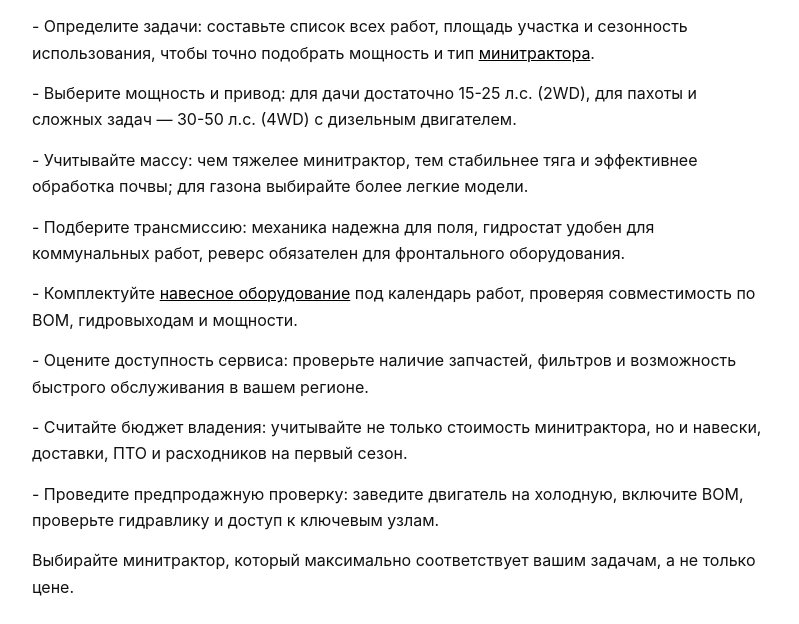
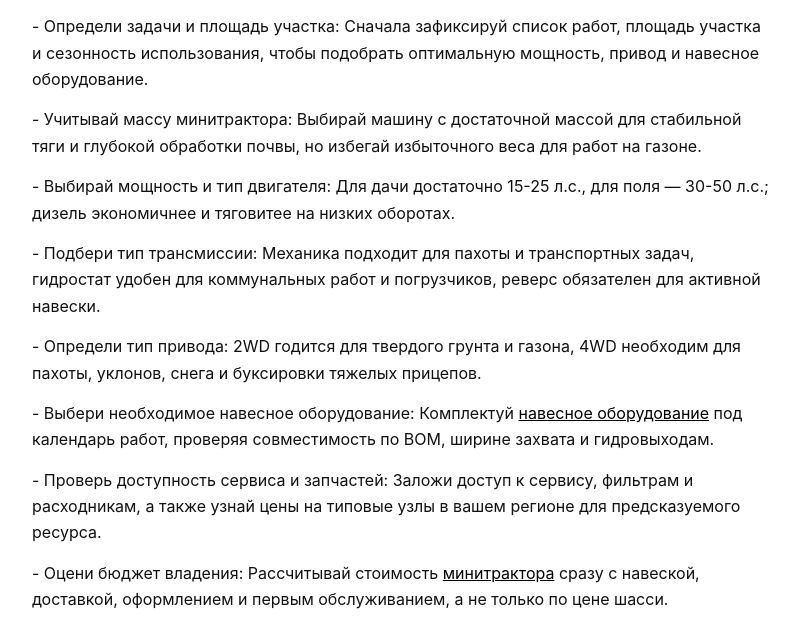
Before and after one commit to kinacitula/docs, a plain HTML site: page kak-vybrat-minitraktor-memo/index.html in a window 1280 px wide. Shown: the part 158-782 px from the top of the page, without its empty margins (238-1037 px from the left). Drawn offline with Linux system fonts and the light colour scheme.

Commit message:
[Distribution] kak-vybrat-minitraktor-memo — 2026-07-29T05:48:22.461Z

```diff
--- a/kak-vybrat-minitraktor-memo/index.html
+++ b/kak-vybrat-minitraktor-memo/index.html
@@ -15,7 +15,7 @@
 <meta property="og:type" content="article">
 <meta property="og:url" content="https://kinacitula.github.io/docs/kak-vybrat-minitraktor-memo/">
 <meta property="og:image" content="https://kinacitula.github.io/docs/kak-vybrat-minitraktor-memo/images/img-1.jpg">
-<script type="application/ld+json">{"@context":"https://schema.org","@type":"HowTo","name":"Памятка: Как выбрать минитрактор","headline":"Памятка: Как выбрать минитрактор","description":"Как выбрать минитрактор - сравнение и обзор. купить минитрактор, минитрактор для дачи, минитрактор с кабиной.","author":{"@type":"Person","name":"Александр","description":"консультант по подбору сельхозтехники с 10-летним опытом работы в АПК. Помог 500+ фермерским и частным хозяйствам выбрать минитрактор под конкретные задачи и бюджет. Разбирает не только характеристики, но и реальную стоимость владения — от расходников до сервисной сети региона"},"publisher":{"@type":"Organization","name":"Купить минитрактор","url":"https://kupit-minitraktor.ru"},"datePublished":"2026-07-26T18:00:00.517Z","url":"https://kinacitula.github.io/docs/kak-vybrat-minitraktor-memo/","image":"https://kinacitula.github.io/docs/kak-vybrat-minitraktor-memo/images/img-1.jpg"}</script>
+<script type="application/ld+json">{"@context":"https://schema.org","@type":"HowTo","name":"Памятка: Как выбрать минитрактор","headline":"Памятка: Как выбрать минитрактор","description":"Как выбрать минитрактор - сравнение и обзор. купить минитрактор, минитрактор для дачи, минитрактор с кабиной.","author":{"@type":"Person","name":"Александр","description":"консультант по подбору сельхозтехники с 10-летним опытом работы в АПК. Помог 500+ фермерским и частным хозяйствам выбрать минитрактор под конкретные задачи и бюджет. Разбирает не только характеристики, но и реальную стоимость владения — от расходников до сервисной сети региона"},"publisher":{"@type":"Organization","name":"Купить минитрактор","url":"https://kupit-minitraktor.ru"},"datePublished":"2026-07-29T05:48:22.461Z","url":"https://kinacitula.github.io/docs/kak-vybrat-minitraktor-memo/","image":"https://kinacitula.github.io/docs/kak-vybrat-minitraktor-memo/images/img-1.jpg"}</script>
 <style>
   :root{--brand:#000000;--ink:#111;--muted:#5b6470;--line:#e5e7eb;--surface:#f5f5f7;}
   *{box-sizing:border-box}
@@ -39,6 +39,12 @@
   .download-cta.prominent.size-extra_large{padding:20px 36px;font-size:18px;display:block;text-align:center;box-shadow:0 6px 18px rgba(0,0,0,.08)}
   .download-cta.size-large{padding:14px 28px}
   .chapter{margin:0 0 24px}
+  .table-wrap{overflow-x:auto;margin:16px 0 22px}
+  table{width:100%;border-collapse:collapse;font-size:14px;background:#fff;border:1px solid var(--line);border-radius:8px;overflow:hidden}
+  th,td{padding:10px 12px;border-bottom:1px solid var(--line);text-align:left;vertical-align:top}
+  th{background:var(--surface);font-weight:600;color:var(--ink)}
+  tbody tr:nth-child(even) td{background:#fafafa}
+  tbody tr:last-child td{border-bottom:none}
   .cta{display:block;text-align:center;background:var(--brand);color:#fff;padding:16px 24px;border-radius:10px;text-decoration:none;font-weight:600;font-size:16px;margin:24px 0 16px}
   .author-card{display:flex;gap:18px;align-items:flex-start;background:var(--surface);border-radius:12px;padding:24px;margin:40px 0}
   .author-photo{width:80px;height:80px;border-radius:50%;object-fit:cover;flex-shrink:0}
@@ -57,15 +63,15 @@
   <div class="brand"><b>Купить минитрактор</b></div>
   <h1>Памятка: Как выбрать минитрактор</h1>
 
-  <p>- Определите задачи: составьте список всех работ, площадь участка и сезонность использования, чтобы точно подобрать мощность и тип <a href="https://kupit-minitraktor.ru/?utm_source=ecosystem&amp;utm_medium=document&amp;utm_campaign=ecosystem_0d21b312-087f-4dfc-bf4c-c905636e8497&amp;utm_content=anchor_1" target="_blank" rel="noopener">минитрактора</a>.</p>
-<p>- Выберите мощность и привод: для дачи достаточно 15-25 л.с. (2WD), для пахоты и сложных задач — 30-50 л.с. (4WD) с дизельным двигателем.</p>
-<p>- Учитывайте массу: чем тяжелее минитрактор, тем стабильнее тяга и эффективнее обработка почвы; для газона выбирайте более легкие модели.</p>
-<p>- Подберите трансмиссию: механика надежна для поля, гидростат удобен для коммунальных работ, реверс обязателен для фронтального оборудования.</p>
-<p>- Комплектуйте <a href="https://kupit-minitraktor.ru/navesnoe-oborudovanie/?utm_source=ecosystem&amp;utm_medium=document&amp;utm_campaign=ecosystem_0d21b312-087f-4dfc-bf4c-c905636e8497&amp;utm_content=anchor_2" target="_blank" rel="noopener">навесное оборудование</a> под календарь работ, проверяя совместимость по ВОМ, гидровыходам и мощности.</p>
-<p>- Оцените доступность сервиса: проверьте наличие запчастей, фильтров и возможность быстрого обслуживания в вашем регионе.</p>
-<p>- Считайте бюджет владения: учитывайте не только стоимость минитрактора, но и навески, доставки, ПТО и расходников на первый сезон.</p>
-<p>- Проведите предпродажную проверку: заведите двигатель на холодную, включите ВОМ, проверьте гидравлику и доступ к ключевым узлам.</p>
-<p>Выбирайте минитрактор, который максимально соответствует вашим задачам, а не только цене.</p>
+  <p>- Определи задачи и площадь участка: Сначала зафиксируй список работ, площадь участка и сезонность использования, чтобы подобрать оптимальную мощность, привод и навесное оборудование.</p>
+<p>- Учитывай массу минитрактора: Выбирай машину с достаточной массой для стабильной тяги и глубокой обработки почвы, но избегай избыточного веса для работ на газоне.</p>
+<p>- Выбирай мощность и тип двигателя: Для дачи достаточно 15-25 л.с., для поля — 30-50 л.с.; дизель экономичнее и тяговитее на низких оборотах.</p>
+<p>- Подбери тип трансмиссии: Механика подходит для пахоты и транспортных задач, гидростат удобен для коммунальных работ и погрузчиков, реверс обязателен для активной навески.</p>
+<p>- Определи тип привода: 2WD годится для твердого грунта и газона, 4WD необходим для пахоты, уклонов, снега и буксировки тяжелых прицепов.</p>
+<p>- Выбери необходимое навесное оборудование: Комплектуй <a href="https://kupit-minitraktor.ru/navesnoe-oborudovanie/?utm_source=ecosystem&amp;utm_medium=document&amp;utm_campaign=ecosystem_0feb4d72-7816&amp;utm_content=anchor_1" target="_blank" rel="noopener">навесное оборудование</a> под календарь работ, проверяя совместимость по ВОМ, ширине захвата и гидровыходам.</p>
+<p>- Проверь доступность сервиса и запчастей: Заложи доступ к сервису, фильтрам и расходникам, а также узнай цены на типовые узлы в вашем регионе для предсказуемого ресурса.</p>
+<p>- Оцени бюджет владения: Рассчитывай стоимость <a href="https://kupit-minitraktor.ru/?utm_source=ecosystem&amp;utm_medium=document&amp;utm_campaign=ecosystem_0feb4d72-7816&amp;utm_content=anchor_2" target="_blank" rel="noopener">минитрактора</a> сразу с навеской, доставкой, оформлением и первым обслуживанием, а не только по цене шасси.</p>
+<p>Выбирай минитрактор под свои задачи, а не по рейтингам.</p>
 
   <a href="./kak-vybrat-minitraktor-memo.pdf" target="_blank" rel="noopener" class="download-cta  size-large">Скачать PDF-версию</a>
 
@@ -75,14 +81,14 @@
     <div>
       <p class="author-name">Александр</p>
       <p class="author-bio">консультант по подбору сельхозтехники с 10-летним опытом работы в АПК. Помог 500+ фермерским и частным хозяйствам выбрать минитрактор под конкретные задачи и бюджет. Разбирает не только характеристики, но и реальную стоимость владения — от расходников до сервисной сети региона</p>
-      <div class="author-org"><a href="https://kupit-minitraktor.ru?utm_source=github_pages&amp;utm_medium=ecosystem&amp;utm_campaign=ecosystem_0d21b312-087f-4dfc-bf4c-c905636e8497&amp;utm_content=author_brand" target="_blank" rel="noopener">Купить минитрактор</a></div>
+      <div class="author-org"><a href="https://kupit-minitraktor.ru?utm_source=github_pages&amp;utm_medium=ecosystem&amp;utm_campaign=ecosystem_0feb4d72-7816-4da2-bfff-72d7ec3d05ed&amp;utm_content=author_brand" target="_blank" rel="noopener">Купить минитрактор</a></div>
       <div class="author-contacts">
         <span>Email: <a href="mailto:info.23351@kupit-minitraktor.ru">info.23351@kupit-minitraktor.ru</a></span>
         <span>Тел.: <a href="tel:+74997506626">+7 (499) 750-66-26</a></span>
       </div>
     </div>
   </div>
-  <a href="https://kupit-minitraktor.ru?utm_source=github_pages&amp;utm_medium=ecosystem&amp;utm_campaign=ecosystem_0d21b312-087f-4dfc-bf4c-c905636e8497&amp;utm_content=cta_expert" target="_blank" rel="noopener" class="cta">Обсудить с экспертом</a>
+  <a href="https://kupit-minitraktor.ru?utm_source=github_pages&amp;utm_medium=ecosystem&amp;utm_campaign=ecosystem_0feb4d72-7816-4da2-bfff-72d7ec3d05ed&amp;utm_content=cta_expert" target="_blank" rel="noopener" class="cta">Обсудить с экспертом</a>
   <footer>
     <p>Материал подготовлен: Александр, Купить минитрактор</p>
     <p>© 2026 Купить минитрактор</p>
```
